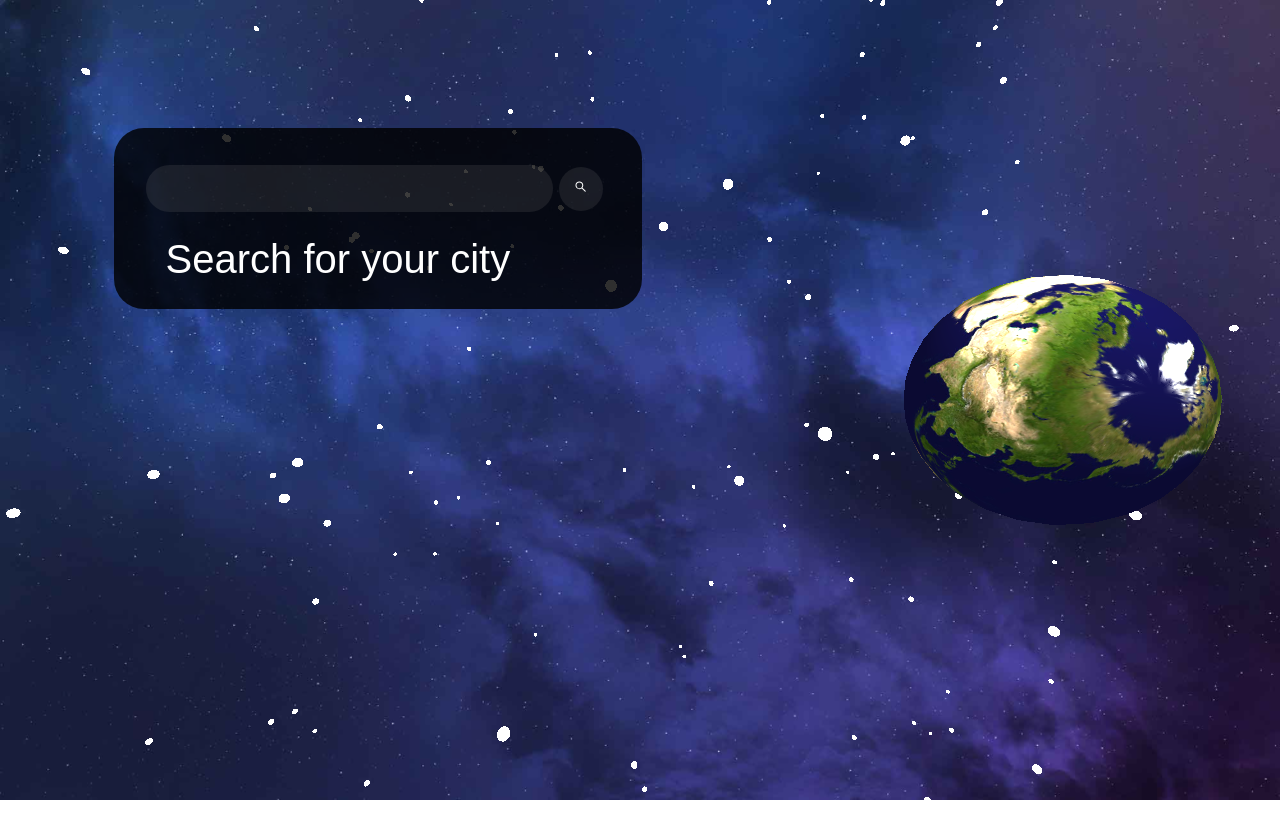
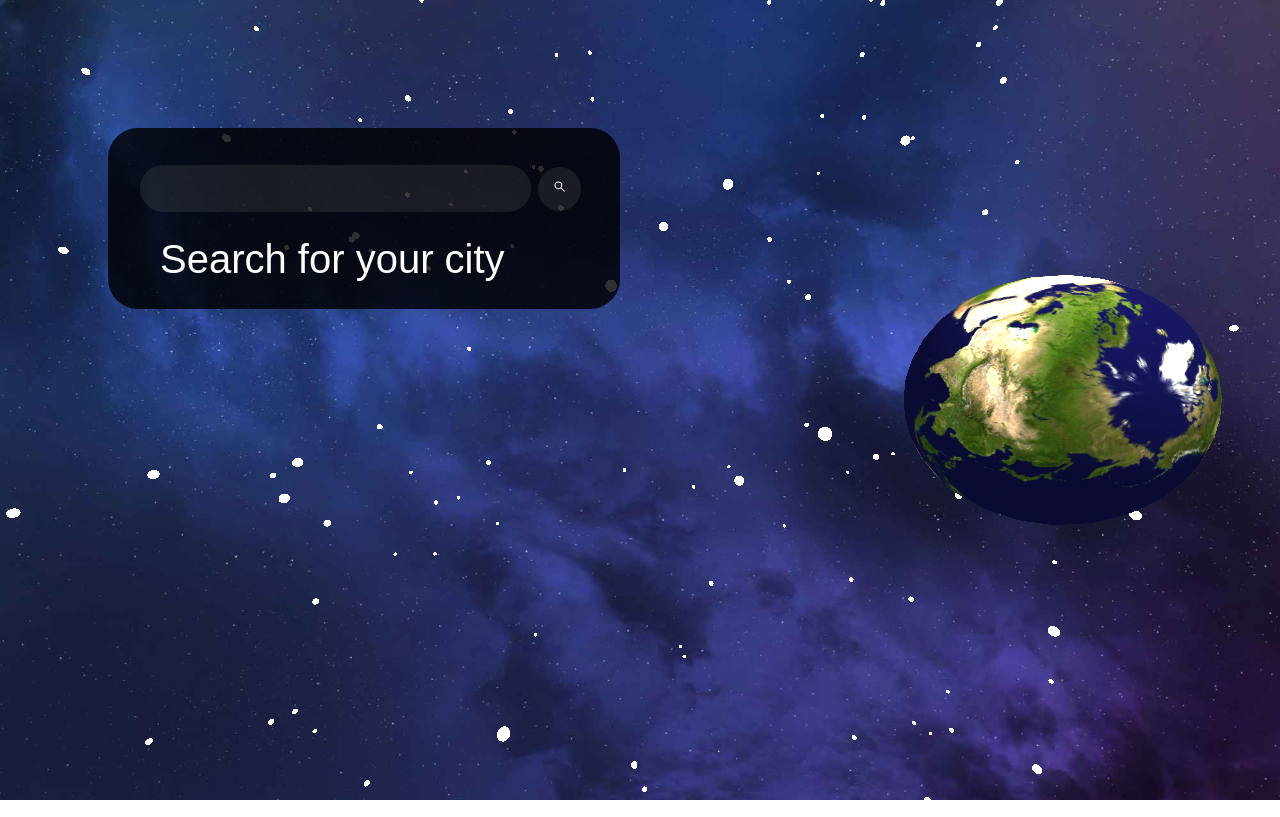
Before and after one commit to StefanFrs/weather-js-app, a website built with Vite: page weather-js-app/index.html in a window 1280 px wide. Built offline with nearby package versions, Linux system fonts and the light colour scheme; animation ran at ten frames a second; a web font is replaced by a local one.

Commit message:
style update, fixing main content

```diff
--- a/weather-js-app/style.css
+++ b/weather-js-app/style.css
@@ -22,12 +22,9 @@ main {
   color: white;
   z-index: 99;
   position: absolute;
-  width: 99%;
-  margin: 0px auto;
-  padding: 120px 0px;
-
-  display: grid;
-  grid-template-columns: repeat(12, 1fr);
+  width: 40%;
+  margin-left: 100px;
+  padding: 120px 0 60px 0;
 }
 
 .card {
```
